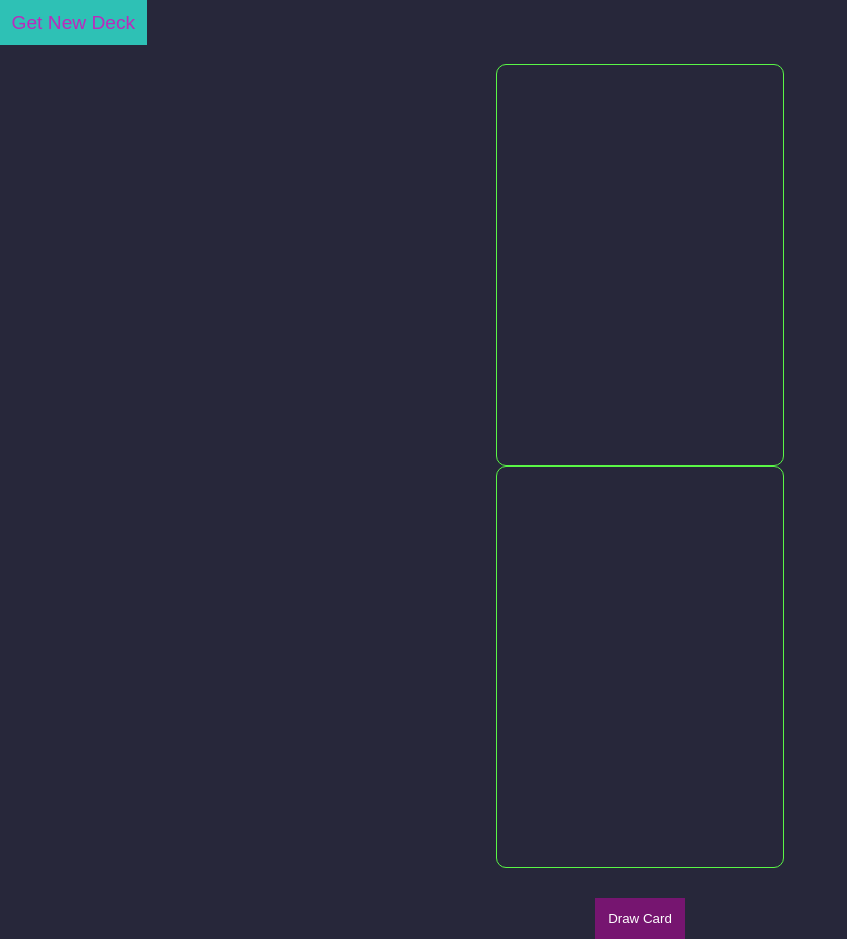
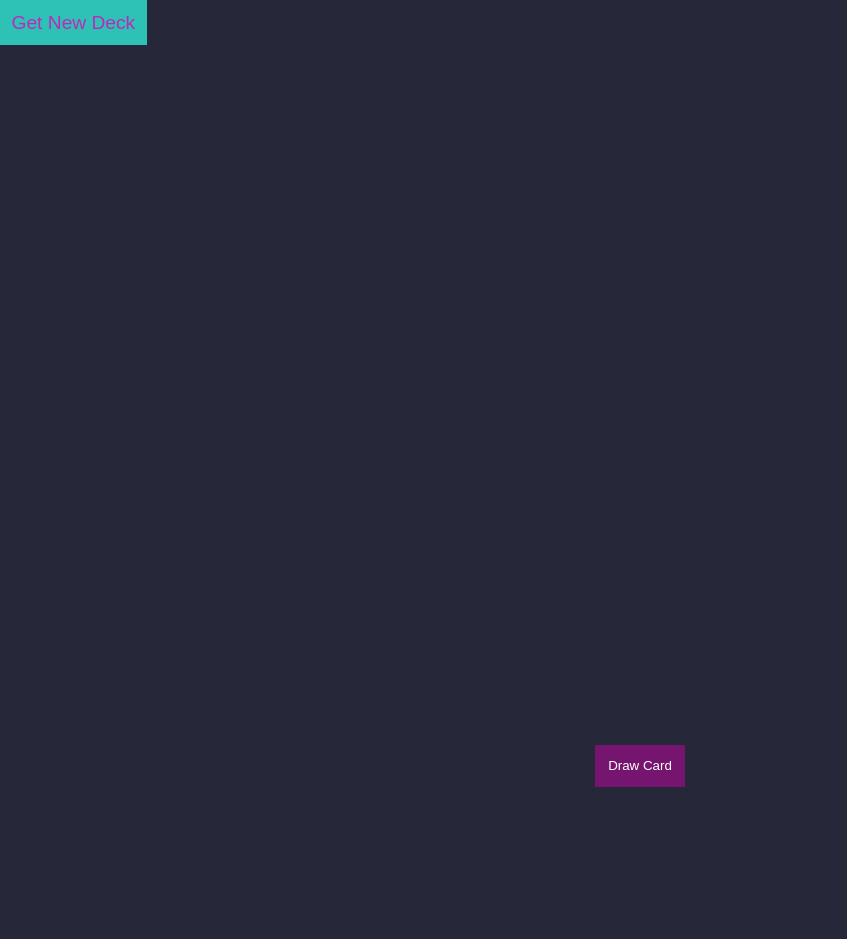
Before and after one commit to Cyrillo46/I_Declare_War, a plain HTML site: page index.html in a window 1280 px wide. Shown: the whole page, without its empty margins (0-847 px from the left). After the commit the page ends 800 px from the top, so only its background shows below. Drawn offline with Linux system fonts and the light colour scheme.

Commit message:
Scrapped the card slots (for now)

```diff
--- a/index.html
+++ b/index.html
@@ -9,10 +9,7 @@
   </head>
   <body>
     <button type="button" id="new-deck">Get New Deck</button>
-    <div id="card-display">
-      <div id="player-2"></div>
-      <div id="player-1"></div>
-    </div>
+    <div id="card-display"></div>
     <button type="button" id="draw-card">Draw Card</button>
     <script type="text/javascript" src="app.js" />
   </body>
--- a/style.css
+++ b/style.css
@@ -53,21 +53,6 @@ button:active {
   margin: 1em 0;
 }
 
-div#player-1 {
-  border: 1px solid #5af746;
-  height: 400px;
-  width: calc(400px * 5 / 7);
-  border-radius: 10px;
-  margin-bottom: 1em;
-}
-
-#player-2 {
-  border: 1px solid #5af746;
-  height: 400px;
-  width: calc(400px * 5 / 7);
-  border-radius: 10px;
-}
-
 #cardDisplay {
   display: flex;
   flex-direction: column;
```
